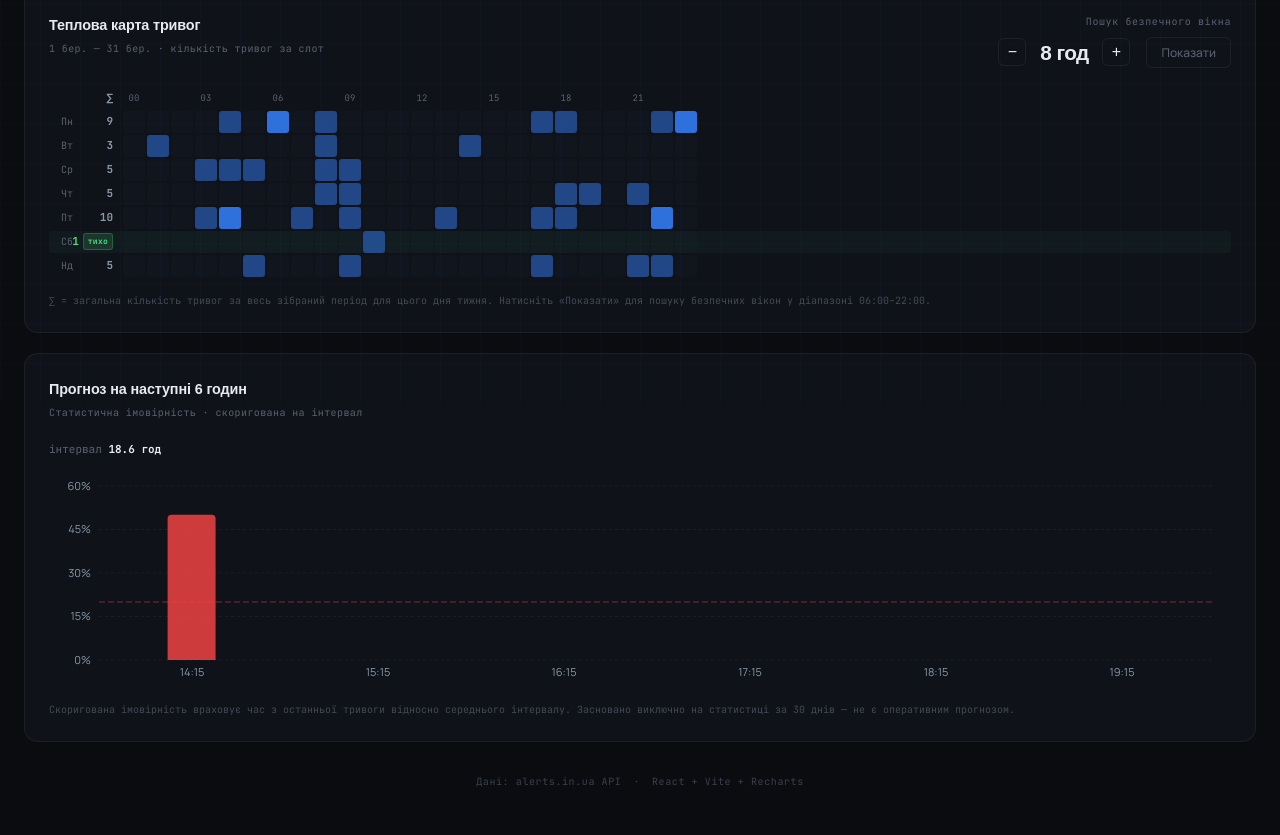
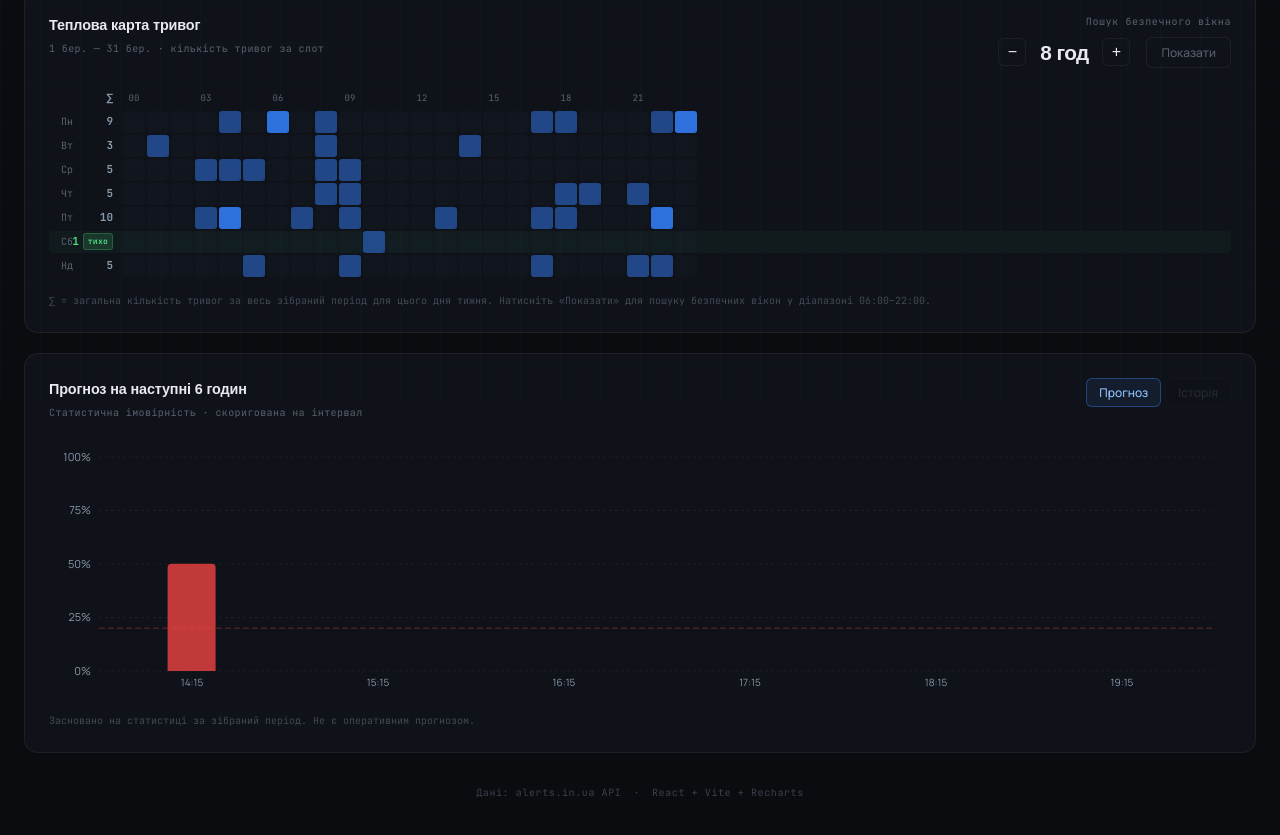
Before and after one commit to viacheslavari-sys/air-alert-dashboard, a React (Vite) app: page / in a window 1280 px wide. Shown: the part 397-1232 px from the top of the page. Built offline with nearby package versions, Linux system fonts and the light colour scheme; a web font is replaced by a local one.

Commit message:
Forecast alerts update

```diff
--- a/src/App.jsx
+++ b/src/App.jsx
@@ -12,7 +12,8 @@ export default function App() {
   var isMock    = _data.isMock
   var kyiv      = _data.kyiv
   var zhytomyr  = _data.zhytomyr
-  var historyDays = _data.historyDays
+  var historyDays     = _data.historyDays
+  var forecastHistory = _data.forecastHistory
 
   var _region      = useState('kyiv')
   var selectedRegion = _region[0]
@@ -99,6 +100,7 @@ export default function App() {
             <ForecastChart
               alertsMap={{ [selectedRegion]: current.alerts }}
               regionKeys={[selectedRegion]}
+              forecastHistory={forecastHistory}
             />
           </>
         )}
--- a/src/components/ForecastChart.jsx
+++ b/src/components/ForecastChart.jsx
@@ -1,41 +1,53 @@
+import { useState } from 'react'
 import {
-  BarChart, Bar, XAxis, YAxis, CartesianGrid,
-  Tooltip, ResponsiveContainer, ReferenceLine, Cell,
+  ComposedChart, Bar, Line, XAxis, YAxis, CartesianGrid,
+  Tooltip, ResponsiveContainer, ReferenceLine, Cell, Legend,
 } from 'recharts'
 import { computeForecast } from '../data/mockAlerts'
 
-const REGION_COLORS = {
-  kyiv    : '#3b82f6',
-  zhytomyr: '#f97316',
-}
+const REGION_NAMES = { kyiv: 'Вишгород', zhytomyr: 'Житомир' }
 
-const REGION_NAMES = {
-  kyiv    : 'Вишгород',
-  zhytomyr: 'Житомир',
+const RANGE_OPTIONS = [
+  { label: '7 днів',   days: 7  },
+  { label: '30 днів',  days: 30 },
+  { label: 'Весь час', days: 999 },
+]
+
+// Форматуємо дату для осі X
+function fmtDt(isoStr) {
+  const d = new Date(isoStr)
+  return d.toLocaleDateString('uk-UA', { day: 'numeric', month: 'numeric' }) +
+    ' ' + String(d.getUTCHours()).padStart(2, '0') + ':00'
 }
 
 function ForecastTooltip({ active, payload }) {
   if (!active || !payload || !payload.length) return null
   const row = payload[0] && payload[0].payload ? payload[0].payload : {}
-
   return (
     <div className="tooltip-box">
-      <div className="tooltip-hour">{row.fullLabel || ''}</div>
+      <div className="tooltip-hour">{row.label || ''}</div>
       {payload.map(function(p) {
+        if (p.value == null) return null
         return (
           <div className="tooltip-row" key={p.name}>
-            <span className="tooltip-label" style={{ color: p.fill }}>{p.name}</span>
+            <span className="tooltip-label" style={{ color: p.color || p.fill }}>
+              {p.name}
+            </span>
             <span className="tooltip-value accent">
-              {p.value ? (p.value * 100).toFixed(1) + '%' : '—'}
+              {p.dataKey === 'had_alert'
+                ? (p.value ? '🔴 Була' : '🟢 Не було')
+                : Math.round(p.value * 100) + '%'}
             </span>
           </div>
         )
       })}
-      {row.ciLo != null && (
+      {row.made_at && (
         <div className="tooltip-row">
-          <span className="tooltip-label">90% інтервал</span>
+          <span className="tooltip-label">Прогноз зроблено</span>
           <span className="tooltip-value">
-            {Math.round(row.ciLo * 100)}–{Math.round(row.ciHi * 100)}%
+            {new Date(row.made_at).toLocaleDateString('uk-UA', {
+              day: 'numeric', month: 'short',
+            })}
           </span>
         </div>
       )}
@@ -43,128 +55,201 @@ function ForecastTooltip({ active, payload }) {
   )
 }
 
-export function ForecastChart({ alertsMap, regionKeys }) {
-  const isCompare = regionKeys.length === 2
+// Будує дані для графіку з масиву збережених прогнозів
+function buildHistoryData(forecasts, daysLimit) {
+  if (!Array.isArray(forecasts) || forecasts.length === 0) return []
+  const cutoff = daysLimit < 999
+    ? new Date(Date.now() - daysLimit * 86400000)
+    : new Date(0)
 
-  const forecasts = {}
-  regionKeys.forEach(function(k) {
-    forecasts[k] = computeForecast(alertsMap[k], 6)
+  const rows = []
+  forecasts.forEach(function(forecast) {
+    if (new Date(forecast.made_at) < cutoff) return
+    forecast.slots.forEach(function(slot) {
+      rows.push({
+        dt       : slot.dt,
+        label    : fmtDt(slot.dt),
+        prob     : slot.prob,
+        had_alert: slot.had_alert === true ? 1 : slot.had_alert === false ? 0 : null,
+        made_at  : forecast.made_at,
+      })
+    })
   })
 
-  const primarySlots = forecasts[regionKeys[0]].slots
+  return rows.sort(function(a, b) { return new Date(a.dt) - new Date(b.dt) })
+}
 
-  const data = primarySlots.map(function(slot, i) {
-    const row = {
-      label    : slot.label,
-      fullLabel: slot.fullLabel,
-    }
-    regionKeys.forEach(function(k) {
-      const s = forecasts[k].slots[i]
-      row['prob_' + k] = s.adjustedProbability
-      // Store CI for primary region only (shown in tooltip)
-      if (k === regionKeys[0]) {
-        row.ciLo = s.ciLow
-        row.ciHi = s.ciHigh
+export function ForecastChart({ alertsMap, regionKeys, forecastHistory }) {
+  var regionKey = regionKeys[0]
+  var alerts    = alertsMap[regionKey] || []
+
+  var _range    = useState(0)  // індекс в RANGE_OPTIONS
+  var rangeIdx  = _range[0]
+  var setRange  = _range[1]
+
+  var _mode     = useState('forecast')  // 'forecast' | 'history'
+  var mode      = _mode[0]
+  var setMode   = _mode[1]
+
+  // Поточний прогноз (live)
+  var liveData = []
+  if (mode === 'forecast') {
+    var forecast = computeForecast(alerts, 6)
+    liveData = forecast.slots.map(function(s) {
+      return {
+        label    : s.label,
+        prob     : s.adjustedProbability,
+        ciLo     : s.ciLow,
+        ciHi     : s.ciHigh,
+        had_alert: null,
       }
     })
-    return row
-  })
+  }
+
+  // Історія прогнозів
+  var historyData = []
+  var savedForecasts = forecastHistory && forecastHistory[regionKey]
+    ? forecastHistory[regionKey]
+    : []
+  if (mode === 'history') {
+    historyData = buildHistoryData(savedForecasts, RANGE_OPTIONS[rangeIdx].days)
+  }
+
+  var chartData  = mode === 'forecast' ? liveData : historyData
+  var hasHistory = savedForecasts.length > 0
 
   return (
     <div className="chart-card">
       <div className="chart-header">
         <div>
-          <h2 className="chart-title">Прогноз на наступні 6 годин</h2>
-          <p className="chart-subtitle">Статистична імовірність · скоригована на інтервал</p>
+          <h2 className="chart-title">
+            {mode === 'forecast' ? 'Прогноз на наступні 6 годин' : 'Історія прогнозів'}
+          </h2>
+          <p className="chart-subtitle">
+            {mode === 'forecast'
+              ? 'Статистична імовірність · скоригована на інтервал'
+              : 'Прогноз vs реальні тривоги · ' + RANGE_OPTIONS[rangeIdx].label}
+          </p>
         </div>
-        {isCompare && (
-          <div className="chart-legend-row">
-            {regionKeys.map(function(k) {
+
+        <div className="forecast-controls">
+          {/* Перемикач режиму */}
+          <div className="fc-tabs">
+            <button
+              className={'fc-tab ' + (mode === 'forecast' ? 'fc-tab--active' : '')}
+              onClick={function() { setMode('forecast') }}
+            >
+              Прогноз
+            </button>
+            <button
+              className={'fc-tab ' + (mode === 'history' ? 'fc-tab--active' : '')}
+              onClick={function() { setMode('history') }}
+              disabled={!hasHistory}
+              title={!hasHistory ? 'Немає збережених прогнозів' : ''}
+            >
+              Історія
+            </button>
+          </div>
+
+          {/* Фільтр діапазону — тільки в режимі history */}
+          {mode === 'history' && (
+            <div className="fc-range">
+              {RANGE_OPTIONS.map(function(opt, i) {
                 return (
-                <span key={k} className="legend-item">
-                  <span className="legend-dot" style={{ background: REGION_COLORS[k] }} />
-                  <span className="legend-text">{REGION_NAMES[k]}</span>
-                </span>
+                  <button
+                    key={opt.label}
+                    className={'fc-range-btn ' + (rangeIdx === i ? 'fc-range-btn--active' : '')}
+                    onClick={function() { setRange(i) }}
+                  >
+                    {opt.label}
+                  </button>
                 )
               })}
             </div>
           )}
         </div>
+      </div>
 
-      {regionKeys.some(function(k) { return forecasts[k].avgIntervalHours }) && (
-        <div className="forecast-meta">
-          {regionKeys.map(function(k) {
-            const f = forecasts[k]
-            if (!f.avgIntervalHours) return null
-            return (
-              <span key={k}>
-                {isCompare && (
-                  <span style={{ color: REGION_COLORS[k] }}>{REGION_NAMES[k]}: </span>
-                )}
-                інтервал <strong>{f.avgIntervalHours.toFixed(1)} год</strong>
-              </span>
-            )
-          })}
+      {chartData.length === 0 ? (
+        <div className="fc-empty">
+          {mode === 'history'
+            ? 'Немає збережених прогнозів за цей період. Дані накопичуються щодня.'
+            : 'Немає даних для прогнозу.'}
         </div>
-      )}
-
-      <ResponsiveContainer width="100%" height={220}>
-        <BarChart data={data} margin={{ top: 16, right: 16, left: -10, bottom: 0 }} barGap={3}>
+      ) : (
+        <ResponsiveContainer width="100%" height={260}>
+          <ComposedChart data={chartData} margin={{ top: 16, right: 16, left: -10, bottom: 0 }}>
             <CartesianGrid strokeDasharray="3 3" stroke="rgba(255,255,255,0.05)" vertical={false} />
             <XAxis
               dataKey="label"
-            tick={{ fill: '#8899aa', fontSize: 11 }}
+              tick={{ fill: '#8899aa', fontSize: 10 }}
               tickLine={false}
               axisLine={false}
+              interval={mode === 'history' ? Math.floor(chartData.length / 6) : 0}
             />
             <YAxis
               tickFormatter={function(v) { return Math.round(v * 100) + '%' }}
               tick={{ fill: '#8899aa', fontSize: 11 }}
               tickLine={false}
               axisLine={false}
+              domain={[0, 1]}
             />
             <Tooltip content={<ForecastTooltip />} cursor={{ fill: 'rgba(255,255,255,0.04)' }} />
-          <ReferenceLine y={0.2} stroke="#ef4444" strokeDasharray="6 3" strokeOpacity={0.5} />
+            <ReferenceLine y={0.2} stroke="#ef4444" strokeDasharray="6 3" strokeOpacity={0.4} />
 
-          {isCompare ? (
-            regionKeys.map(function(k) {
-              return (
+            {/* Прогнозована імовірність */}
             <Bar
-                  key={k}
-                  dataKey={'prob_' + k}
-                  name={REGION_NAMES[k]}
-                  fill={REGION_COLORS[k]}
+              dataKey="prob"
+              name="Прогноз"
               radius={[4, 4, 0, 0]}
-                  maxBarSize={22}
-                  fillOpacity={0.85}
-                />
-              )
-            })
-          ) : (
-            <Bar
-              dataKey={'prob_' + regionKeys[0]}
-              name={REGION_NAMES[regionKeys[0]]}
-              radius={[4, 4, 0, 0]}
-              maxBarSize={48}
-              fillOpacity={0.85}
+              maxBarSize={mode === 'history' ? 8 : 48}
+              fillOpacity={0.8}
             >
-              {data.map(function(entry, i) {
-                const prob = entry['prob_' + regionKeys[0]] || 0
+              {chartData.map(function(entry, i) {
+                var p = entry.prob || 0
                 return (
                   <Cell
                     key={i}
-                    fill={prob >= 0.35 ? '#ef4444' : prob >= 0.2 ? '#f97316' : '#3b82f6'}
+                    fill={p >= 0.35 ? '#ef4444' : p >= 0.2 ? '#f97316' : '#3b82f6'}
                   />
                 )
               })}
             </Bar>
+
+            {/* Реальні тривоги — тільки в режимі history */}
+            {mode === 'history' && (
+              <Line
+                dataKey="had_alert"
+                name="Реальна тривога"
+                type="step"
+                stroke="#ef4444"
+                strokeWidth={2}
+                dot={function(props) {
+                  var val = props.payload && props.payload.had_alert
+                  if (val !== 1) return null
+                  return (
+                    <circle
+                      key={props.key || props.index}
+                      cx={props.cx}
+                      cy={props.cy}
+                      r={4}
+                      fill="#ef4444"
+                      stroke="none"
+                    />
+                  )
+                }}
+                activeDot={{ r: 5, fill: '#ef4444' }}
+                connectNulls={false}
+              />
             )}
-        </BarChart>
+          </ComposedChart>
         </ResponsiveContainer>
+      )}
 
       <p className="hm-note">
-        Скоригована імовірність враховує час з останньої тривоги відносно середнього інтервалу.
-        Засновано виключно на статистиці за 30 днів — не є оперативним прогнозом.
+        {mode === 'forecast'
+          ? 'Засновано на статистиці за ' + (alerts.length > 0 ? 'зібраний період' : '30 днів') + '. Не є оперативним прогнозом.'
+          : 'Стовпці = прогноз · червоні крапки = реальні тривоги · порожньо = дані ще збираються.'}
       </p>
     </div>
   )
--- a/src/hooks/useAlertsData.js
+++ b/src/hooks/useAlertsData.js
@@ -97,7 +97,7 @@ function calcHistoryDays(alerts) {
 }
 
 export function useAlertsData() {
-  var _state   = useState({ loading: true, error: null, isMock: USE_MOCK, kyiv: null, zhytomyr: null, historyDays: 30 })
+  var _state   = useState({ loading: true, error: null, isMock: USE_MOCK, kyiv: null, zhytomyr: null, historyDays: 30, forecastHistory: null })
   var state    = _state[0]
   var setState = _state[1]
 
@@ -144,12 +144,13 @@ export function useAlertsData() {
           : calcHistoryDays(kyivAll)
 
         if (!cancelled) setState({
-          loading     : false,
-          error       : null,
-          isMock      : false,
-          kyiv        : buildRegionState(kyivAll),
-          zhytomyr    : buildRegionState(zhytomyrAll),
-          historyDays : daysCollected,
+          loading        : false,
+          error          : null,
+          isMock         : false,
+          kyiv           : buildRegionState(kyivAll),
+          zhytomyr       : buildRegionState(zhytomyrAll),
+          historyDays    : daysCollected,
+          forecastHistory: accumulated && accumulated.forecasts ? accumulated.forecasts : null,
         })
       } catch (err) {
         var kf = generateMockAlerts()
--- a/src/index.css
+++ b/src/index.css
@@ -1112,3 +1112,83 @@ body {
   border-color: rgba(74, 222, 128, 0.4);
   color: #86efac;
 }
+
+/* ── ForecastChart controls ── */
+.forecast-controls {
+  display: flex;
+  flex-direction: column;
+  align-items: flex-end;
+  gap: 8px;
+  flex-shrink: 0;
+}
+
+.fc-tabs {
+  display: flex;
+  gap: 4px;
+}
+
+.fc-tab {
+  padding: 5px 12px;
+  border-radius: 6px;
+  border: 1px solid var(--border);
+  background: var(--bg-card);
+  color: var(--text-muted);
+  font-size: 12px;
+  font-family: var(--font-body);
+  font-weight: 500;
+  cursor: pointer;
+  transition: all 0.15s;
+}
+
+.fc-tab:hover:not(:disabled) {
+  border-color: var(--border-hover);
+  color: var(--text);
+}
+
+.fc-tab:disabled {
+  opacity: 0.3;
+  cursor: default;
+}
+
+.fc-tab--active {
+  background: rgba(59, 130, 246, 0.1);
+  border-color: rgba(59, 130, 246, 0.4);
+  color: #93c5fd;
+}
+
+.fc-range {
+  display: flex;
+  gap: 4px;
+}
+
+.fc-range-btn {
+  padding: 3px 10px;
+  border-radius: 5px;
+  border: 1px solid var(--border);
+  background: transparent;
+  color: var(--text-muted);
+  font-size: 11px;
+  font-family: var(--font-mono);
+  cursor: pointer;
+  transition: all 0.15s;
+}
+
+.fc-range-btn:hover {
+  border-color: var(--border-hover);
+  color: var(--text);
+}
+
+.fc-range-btn--active {
+  background: rgba(239, 68, 68, 0.1);
+  border-color: rgba(239, 68, 68, 0.35);
+  color: #fca5a5;
+}
+
+.fc-empty {
+  padding: 40px 0;
+  text-align: center;
+  color: var(--text-muted);
+  font-family: var(--font-mono);
+  font-size: 12px;
+  line-height: 1.6;
+}
```
Lines whose indentation alone changed are shown as unchanged.
